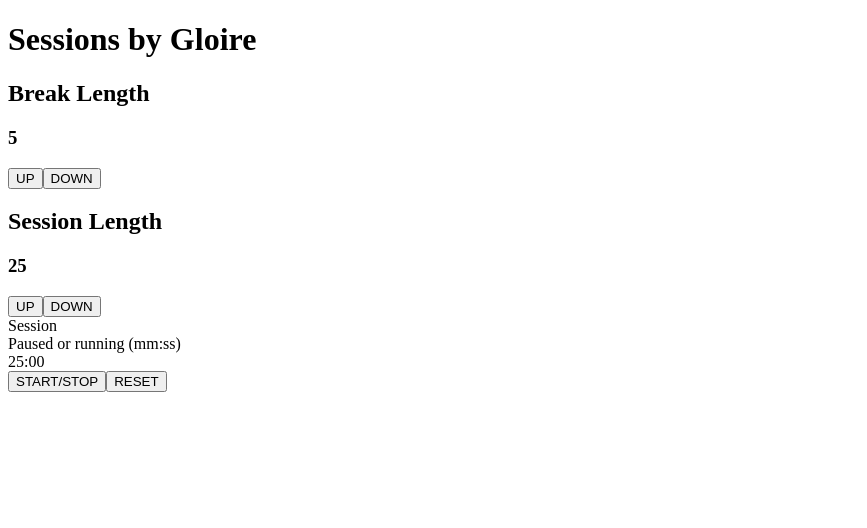
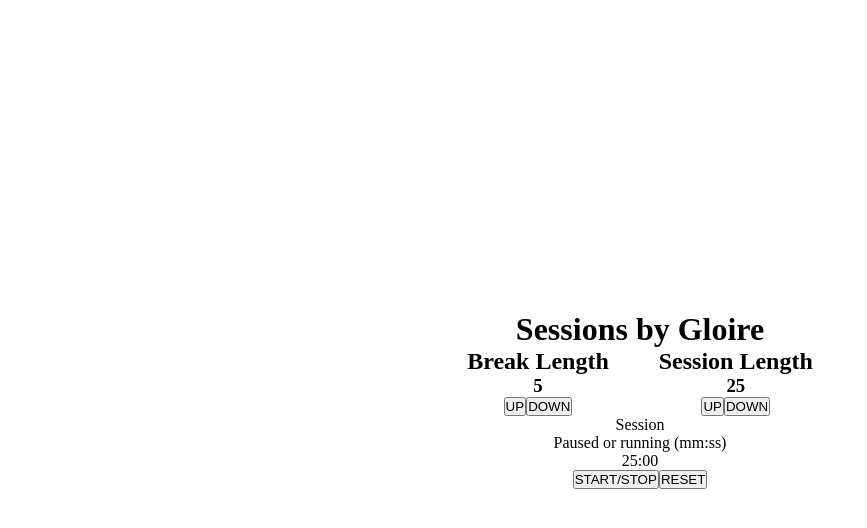
Before and after one commit to glorie-git/freecodecamp, a React (Vite) app in the folder sessions/: page / in a window 1280 px wide. Shown: the top 528 px of the page, without its empty margins (0-867 px from the left). Built offline with nearby package versions, Linux system fonts and the light colour scheme.

Commit message:
Add styling

```diff
--- a/sessions/src/index.css
+++ b/sessions/src/index.css
@@ -0,0 +1,27 @@
+:root {
+  font-size: 16px;
+
+  --primary-colour: black;
+  --secondary-colour: white;
+  --accent-colour: darkblue;
+}
+
+* {
+  margin: 0;
+  padding: 0;
+}
+
+body {
+  display: flex;
+  justify-content: center;
+  align-items: center;
+  height: 100vh;
+  text-align: center;
+}
+
+#top-container {
+  display: flex;
+  text-align: center;
+  justify-content: center;
+  gap: 50px;
+}
```
